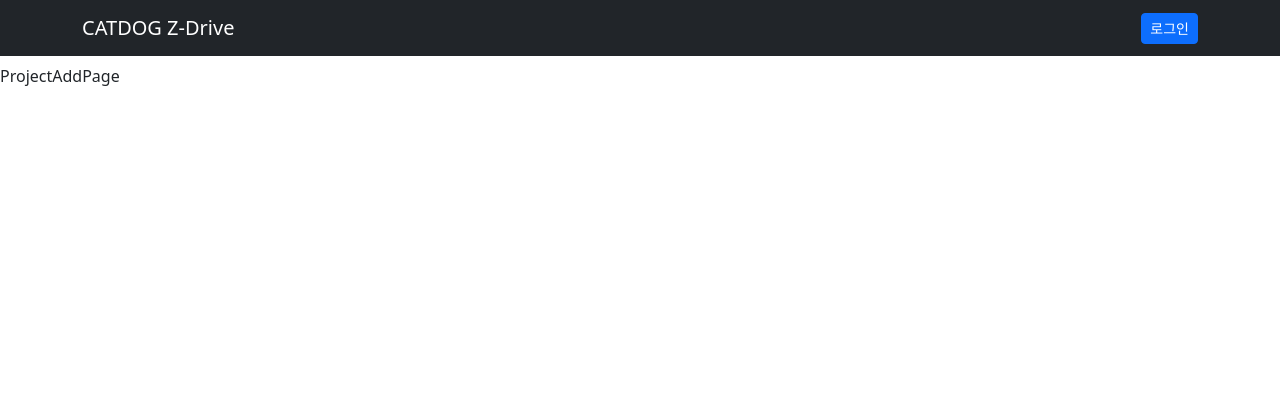
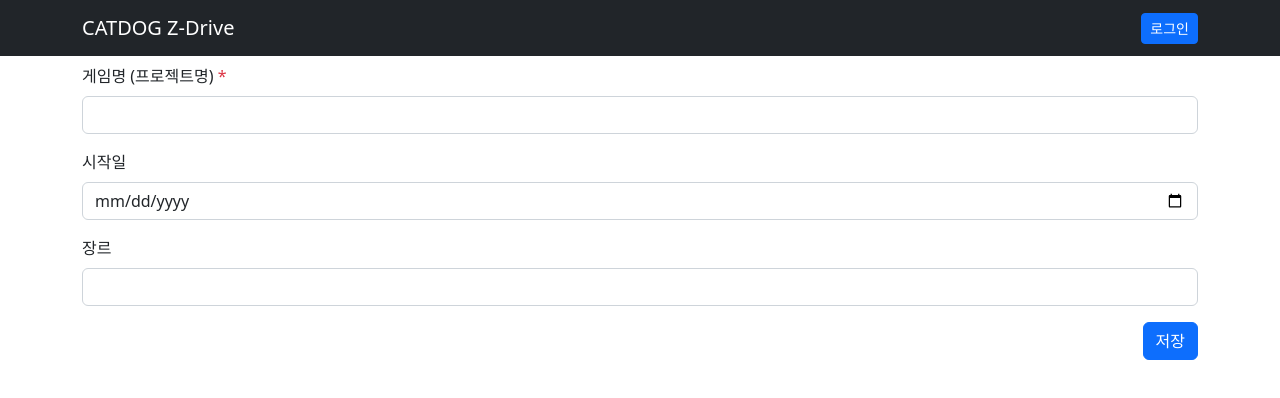
Before and after one commit to KU-CATDOG/zdrive-front, a React (Create React App) app: page /zdrive/project/add in a window 1280 px wide. Shown: the top 398 px of the page. Built offline with nearby package versions, Linux system fonts and the light colour scheme.

Commit message:
Add project create page

```diff
--- a/src/page/MainPage.js
+++ b/src/page/MainPage.js
@@ -1,11 +1,24 @@
 import React from "react";
-import { Container } from "react-bootstrap";
+import { Button, Container } from "react-bootstrap";
 import { useSelector } from "react-redux";
+import { useNavigate } from "react-router-dom";
+import { PATHS } from "routes/paths";
+
+function LoginedMainPage() {
+  const navigate = useNavigate();
+
+  return (
+    <>
+      <p>logined</p>
+      <Button onClick={() => navigate(PATHS.project.add)}>to Project Add</Button>
+    </>
+  );
+}
 
 function MainPage() {
   const logined = useSelector((state) => state.counter.logined);
 
-  return <Container>{logined ? <p>logined</p> : <p>not logined</p>}</Container>;
+  return <Container>{logined ? <LoginedMainPage /> : <p>not logined</p>}</Container>;
 }
 
 export default MainPage;
--- a/src/page/ProjectAddPage.js
+++ b/src/page/ProjectAddPage.js
@@ -1,7 +1,87 @@
-import React from "react";
+import React, { useState } from "react";
+import { Button, Container, Form } from "react-bootstrap";
+import { useNavigate } from "react-router-dom";
+import { PATHS } from "routes/paths";
+import { fetchPost } from "utils/functions";
 
 function ProjectAddPage() {
-  return <p>ProjectAddPage</p>;
+  const navigate = useNavigate();
+  const [postingProcess, setPostingProcess] = useState(false);
+  const [formData, setFormData] = useState({});
+
+  function handleFormValueChange(e) {
+    setFormData((prev) => {
+      return { ...prev, [e.target.name]: e.target.value };
+    });
+  }
+
+  function handleFormSubmit(e) {
+    e.preventDefault();
+    if (postingProcess) return;
+    setPostingProcess(true);
+
+    // verification
+    if (!formData.Name?.length) {
+      setPostingProcess(false);
+      return;
+    }
+
+    if (formData.StartDate) {
+      formData.StartDate += "T00:00:000Z";
+    }
+
+    console.log(formData);
+
+    fetchPost("/project", formData)
+      .then((res) => {
+        if (!res.ok) {
+          switch (res.status) {
+            case 401:
+              navigate(PATHS.login);
+              throw new Error("허용되지 않은 접근입니다");
+            case 409:
+              throw new Error("같은 이름의 게임(프로젝트)이 이미 존재합니다");
+            default:
+              throw new Error("미확인 오류입니다. 관리자에게 문의해주세요");
+          }
+        }
+        alert("생성이 완료되었습니다");
+        navigate(PATHS.project.list);
+      })
+      .catch((err) => {
+        alert(err.message);
+      })
+      .finally(() => {
+        setPostingProcess(false);
+      });
+  }
+
+  return (
+    <Container>
+      <Form onSubmit={handleFormSubmit}>
+        <Form.Group className="mb-3">
+          <Form.Label>
+            게임명 (프로젝트명) <span className="text-danger">*</span>
+          </Form.Label>
+          <Form.Control required name="Name" disabled={postingProcess} onChange={handleFormValueChange} />
+        </Form.Group>
+
+        <Form.Group className="mb-3">
+          <Form.Label>시작일</Form.Label>
+          <Form.Control name="StartDate" disabled={postingProcess} type="date" onChange={handleFormValueChange} />
+        </Form.Group>
+
+        <Form.Group className="mb-3">
+          <Form.Label>장르</Form.Label>
+          <Form.Control name="Genre" disabled={postingProcess} onChange={handleFormValueChange} />
+        </Form.Group>
+
+        <Button className="float-end" type="submit" disabled={postingProcess}>
+          저장
+        </Button>
+      </Form>
+    </Container>
+  );
 }
 
 export default ProjectAddPage;
```
